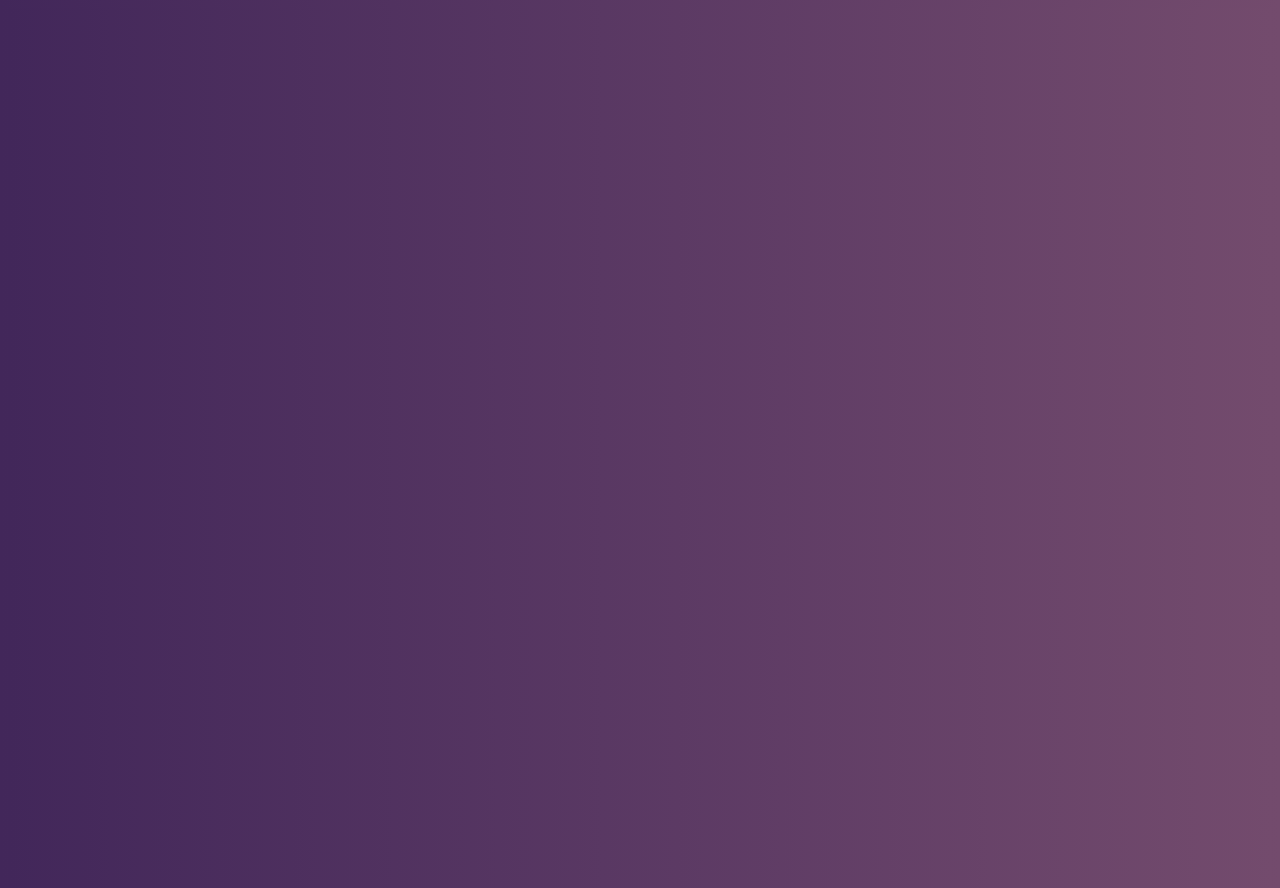
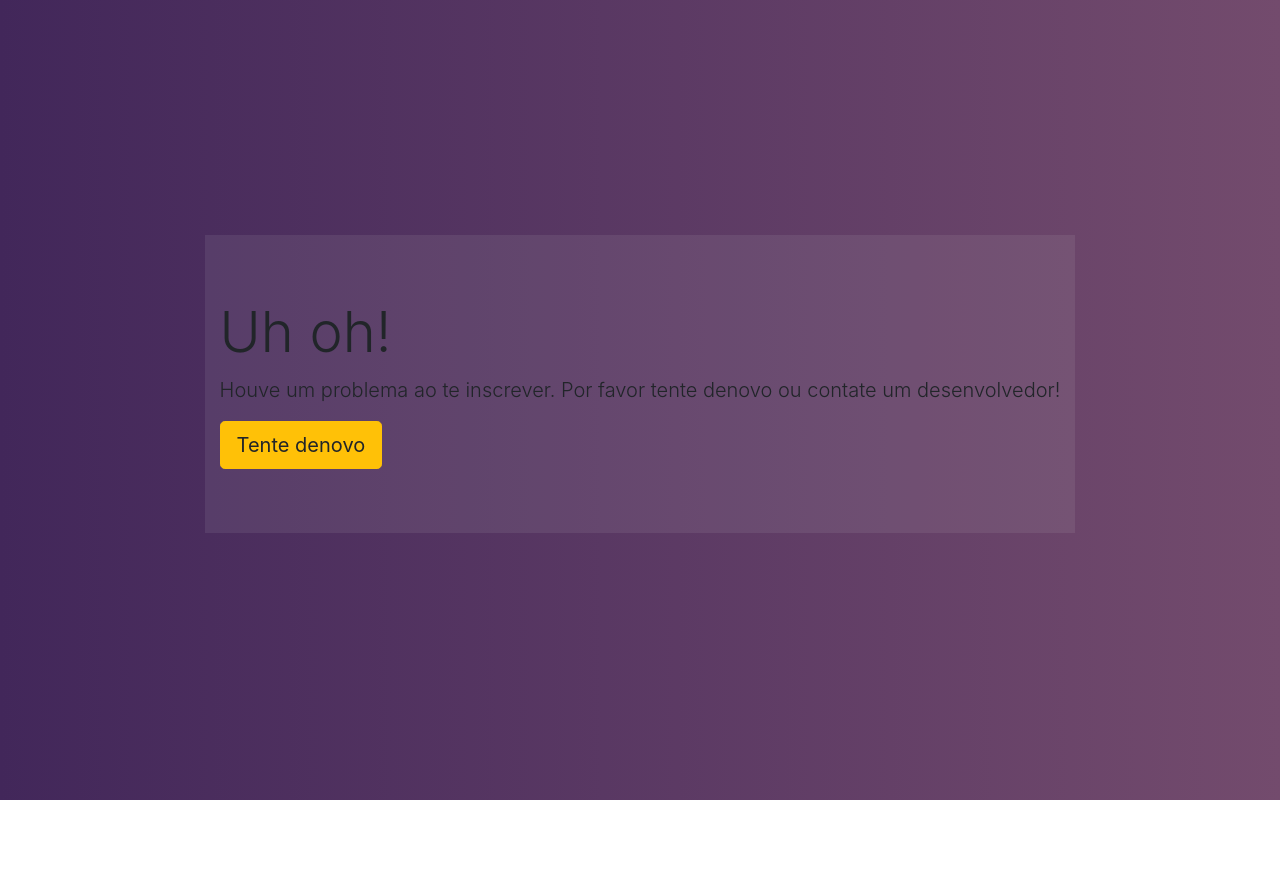
Before and after one commit to hnl09/MailchimpAPI, a website: page public/failure.html in a window 1280 px wide. After the commit the page ends 800 px from the top, so only its background shows below. Drawn offline with nearby package versions, Linux system fonts and the light colour scheme.

Commit message:
add post route files

```diff
--- a/public/failure.html
+++ b/public/failure.html
@@ -5,9 +5,24 @@
     <meta http-equiv="X-UA-Compatible" content="IE=edge">
     <meta name="viewport" content="width=device-width, initial-scale=1.0">
     <link rel="stylesheet" href="./styles.css">
+    <!--Boostrap CDN-->
+    <link rel="stylesheet" href="https://stackpath.bootstrapcdn.com/bootstrap/4.3.1/css/bootstrap.min.css"
+        integrity="sha384-ggOyR0iXCbMQv3Xipma34MD+dH/1fQ784/j6cY/iJTQUOhcWr7x9JvoRxT2MZw1T" crossorigin="anonymous">
+    <link rel="stylesheet" href="./styles.css">
     <title>Newsletter Failure</title>
 </head>
 <body>
+
+    <div class="jumbotron jumbotron-fluid">
+        <div class="container">
+          <h1 class="display-4">Uh oh!</h1>
+          <p class="lead">Houve um problema ao te inscrever. Por favor tente denovo ou contate um desenvolvedor!</p>
+            <form action="/failure" method="post">
+                <button class="btn btn-lg btn-warning" type="submit">Tente denovo</button>
+            </form>
+
+        </div>
+      </div>
 
 
 <script src="./script.js"></script>
--- a/public/styles.css
+++ b/public/styles.css
@@ -62,3 +62,7 @@ body {
 .icon-img {
     border-radius: 25%;
 }
+
+.jumbotron {
+    background: rgba(204, 204, 204, 0.1);
+}
```
Also changed, not shown: app.js (+13 -4 lines), public/sucess.html (+11 -0 lines).
